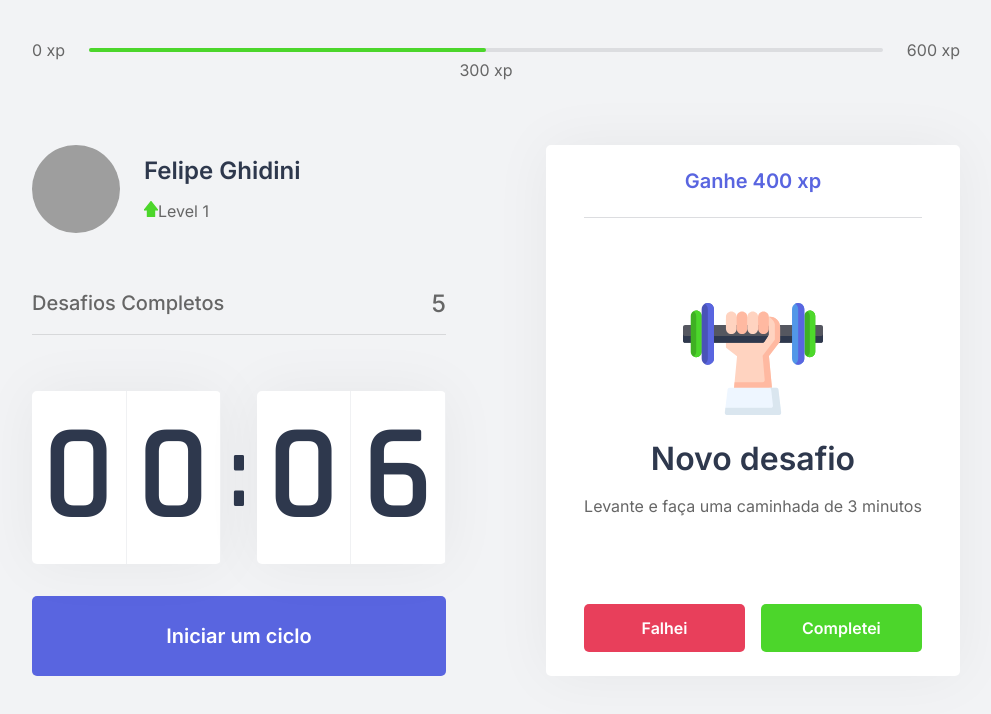
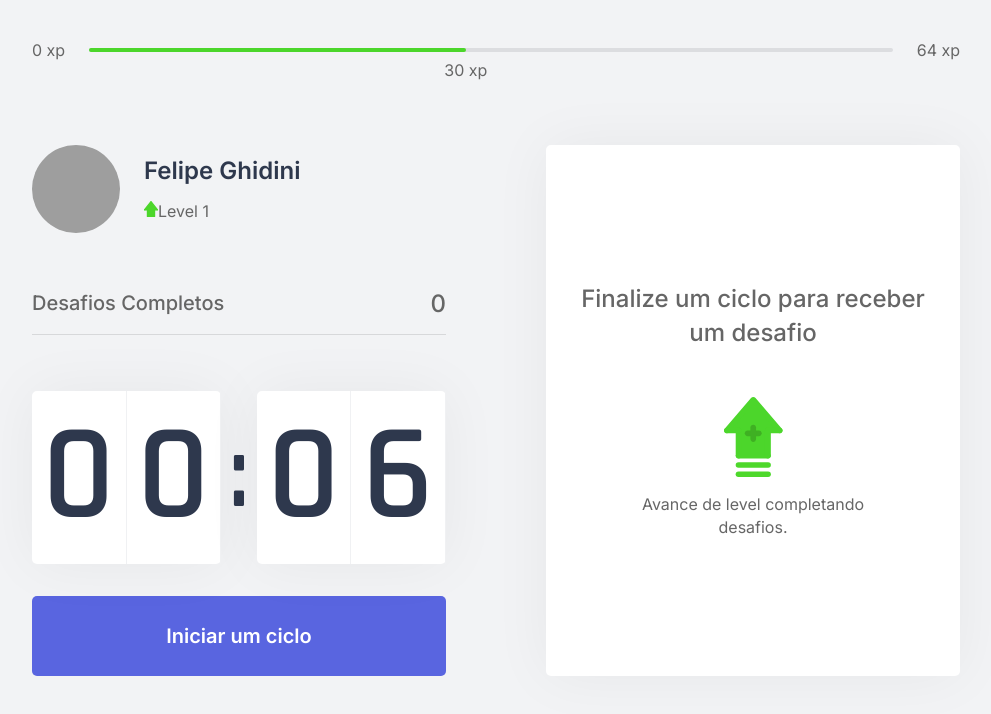
Before and after one commit to felipeghidini/Next-Level-Week--4, a Next.js app: page / in a window 1280 px wide. Shown: the top 714 px of the page, without its empty margins (144-1135 px from the left). Built offline with nearby package versions, Linux system fonts and the light colour scheme; grey boxes are pictures that could not be loaded.

Commit message:
Melhorando a usabilidade

```diff
--- /dev/null
+++ b/challenges.json
@@ -0,0 +1,62 @@
+[
+    {
+      "type": "body",
+      "description": "Estique um de seus braços com a palma da mão virada para frente e puxe os dedos para cima por 10 segundos por mão.",
+      "amount": 80
+    },
+    {
+      "type": "body",
+      "description": "Estique seu braço contra o peito e puxe-o utilizando o outro braço por 10 segundos por braço.",
+      "amount": 60
+    },
+    {
+      "type": "body",
+      "description": "Puxe seu pescoço com a ajuda da mão para a direita e para a esquerda, permanecendo na posição por alguns segundos.",
+      "amount": 70
+    },
+    {
+      "type": "body",
+      "description": "Com as duas mãos na parte de trás da cabeça, leve-a para baixo, alongando a parte de trás da região.",
+      "amount": 60
+    },
+    {
+      "type": "body",
+      "description": "Cruze as pernas e desça com as mãos esticadas em direção ao chão. Repita o movimento com a outra perna na frente.",
+      "amount": 100
+    },
+    {
+      "type": "body",
+      "description": "Sentado, abra as pernas e tente encostar as palmas das mãos no chão, repita 3 vezes por 5 segundos.",
+      "amount": 80
+    },
+    {
+      "type": "body",
+      "description": "Puxe o joelho de encontro ao peito e segure, troque de perna após 10 segundos.",
+      "amount": 50
+    },
+    {
+      "type": "body",
+      "description": "Sentado, cruze uma perna e incline seu tronco à frente, troque de perna após 10 segundos.",
+      "amount": 80
+    },
+    {
+      "type": "eye",
+      "description": "Sentado, feche os olhos e cubra-os com as palmas da mão durante 2 minutos, depois abra normalmente.",
+      "amount": 90
+    },
+    {
+      "type": "eye",
+      "description": "Em algum ambiente aberto, olhe o mais longe que puder em quatro direções por 3s, mexa apenas os olhos. Repita 3 vezes.",
+      "amount": 140
+    },
+    {
+      "type": "eye",
+      "description": "Usando os polegares, massage a área abaixo das sobrancelhas em movimentos circulares por 15 segundos.",
+      "amount": 70
+    },
+    {
+      "type": "body",
+      "description": "Em pé, gire a cintura o máximo que puder para a esquerda, segure por cinco segundos. Repita para a direita.",
+      "amount": 90
+    }
+  ]
--- a/src/components/ChallengeBox.tsx
+++ b/src/components/ChallengeBox.tsx
@@ -3,28 +3,26 @@
 import { ChallengesContext } from '../contexts/ChallengesContext';
 
 export function ChallengeBox() {
-    const contextData = useContext(ChallengesContext);
+    const { activeChallenge, resetChallenge } = useContext(ChallengesContext);
 
-    console.log(contextData)
-
-    const hasActiveChallenge = true;
 
     return (
         <div className={styles.challengeBoxContainer}>
-            { hasActiveChallenge ? (
+            { activeChallenge ? (
                 <div className={styles.challengeActive}>
-                    <header>Ganhe 400 xp</header>
+                    <header>Ganhe {activeChallenge.amount} xp</header>
 
                     <main>
-                        <img src="icons/body.svg" />
+                        <img src={`icons/${activeChallenge.type}.svg`} />
                         <strong>Novo desafio</strong>
-                        <p>Levante e faça uma caminhada de 3 minutos</p>
+                        <p>{activeChallenge.description}</p>
                     </main>
 
                     <footer>
                         <button
                          type="button"
                          className={styles.challengeFailedButton}
+                         onClick={resetChallenge}
                         >
                             Falhei
                         </button>
--- a/src/components/CompletedChallenges.tsx
+++ b/src/components/CompletedChallenges.tsx
@@ -1,10 +1,13 @@
 import styles from '../styles/components/CompletedChallenges.module.css';
+import { useContext } from 'react';
+import { ChallengesContext } from '../contexts/ChallengesContext';
 
 export function CompletedChallenges() {
+    const { challengesCompleted } = useContext(ChallengesContext);
     return (
         <div className={styles.completedChallengesContainer}>
             <span>Desafios Completos</span>
-            <span>5</span>
+            <span>{challengesCompleted}</span>
         </div>
     );
 }
--- a/src/components/ExperienceBar.tsx
+++ b/src/components/ExperienceBar.tsx
@@ -1,18 +1,23 @@
-import React from 'react';
+import React, { useContext } from 'react';
 import styles from '../styles/components/ExperienceBar.module.css';
+import { ChallengesContext } from '../contexts/ChallengesContext';
 
 export function ExperienceBar() {
+    const { currentExperience, experienceToNextLevel } = useContext(ChallengesContext);
+
+    const percentToNextLevel = Math.round(currentExperience * 100) / experienceToNextLevel;
+
     return (
         <header className={styles.experienceBar}>
             <span>0 xp</span>
             <div>
-                <div style={{ width: '50%'}} />
+                <div style={{ width: `${percentToNextLevel}%`}} />
 
-            <span className={styles.currentExperience} style={{ left: '50%' }}>
-                300 xp
+            <span className={styles.currentExperience} style={{ left: `${percentToNextLevel}%` }}>
+             {currentExperience} xp
             </span>
             </div>
-            <span>600 xp</span>
+            <span>{experienceToNextLevel} xp</span>
         </header>
     );
 }
--- a/src/contexts/ChallengesContext.tsx
+++ b/src/contexts/ChallengesContext.tsx
@@ -1,11 +1,22 @@
 import { createContext, useState, ReactNode } from 'react';
+import challenges from '../../challenges.json';
+
+
+interface Challenge {
+    type: 'body' | 'eye';
+    description: string;
+    amount: number;
+}
 
 interface ChallengesContextData {
     level: number;
     currentExperience: number;
     challengesCompleted: number;
+    experienceToNextLevel: number;
+    activeChallenge: Challenge;
     levelUp: () => void;
     startNewChallenge: () => void;
+    resetChallenge: () => void;
 }
 
 interface ChallengesProviderProps {
@@ -17,15 +28,26 @@
 
 export function ChallengesProvider({ children }: ChallengesProviderProps) {
     const [level, setLevel] = useState(1);
-    const [currentExperience, setCurrentExperience] = useState(0);
+    const [currentExperience, setCurrentExperience] = useState(30);
     const [challengesCompleted, setChallengesCompletade] = useState(0);
+
+    const [activeChallenge, setActiveChallenge] = useState(null);
+
+    const experienceToNextLevel = Math.pow((level + 1) * 4, 2)
 
     function levelUp() {
         setLevel(level + 1);
     }
 
     function startNewChallenge() {
-        console.log('New challenge');
+        const randomChallengeIndex = Math.floor(Math.random() * challenges.length)
+        const challenge = challenges[randomChallengeIndex];
+
+        setActiveChallenge(challenge)
+    }
+
+    function resetChallenge() {
+        setActiveChallenge(null);
     }
 
     return (
@@ -34,8 +56,11 @@
             level,
             currentExperience,
             challengesCompleted,
+            experienceToNextLevel,
             levelUp,
-            startNewChallenge
+            startNewChallenge,
+            activeChallenge,
+            resetChallenge
             }}
         >
             {children}
```
